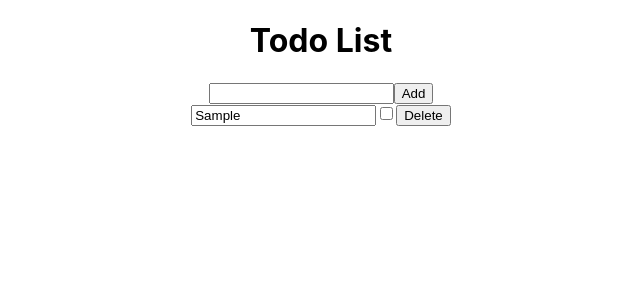
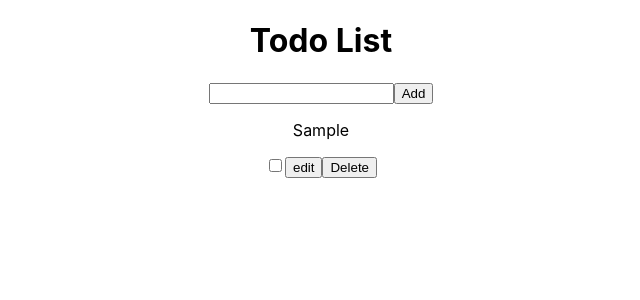
Before and after one commit to jarrod847/recoil, a React (Create React App) app: page / in a window 1280 px wide. Both pictures are taken after typing "Sample" into the empty fields and a click on the button "Add". Shown: the top 300 px of the page, without its empty margins (319-959 px from the left). Built offline with nearby package versions, Linux system fonts and the light colour scheme.

Commit message:
can now edit item when clicking on button

```diff
--- a/package.json
+++ b/package.json
@@ -6,6 +6,7 @@
     "@testing-library/jest-dom": "^4.2.4",
     "@testing-library/react": "^9.3.2",
     "@testing-library/user-event": "^7.1.2",
+    "node-sass": "^5.0.0",
     "react": "^16.13.1",
     "react-dom": "^16.13.1",
     "react-scripts": "3.4.1",
--- a/src/components/todoItem.js
+++ b/src/components/todoItem.js
@@ -1,9 +1,10 @@
-import React from "react";
+import React, { useState } from "react";
 import { useRecoilState } from "recoil";
 import itemArr from "../recoil/atom";
 
 const TodoItem = ({ item }) => {
   const [todoList, setTodoList] = useRecoilState(itemArr);
+  const [editItem, setItem] = useState(false);
   const theItem = todoList.findIndex((list) => list === item);
 
   const editItemText = ({ target: { value } }) => {
@@ -13,6 +14,21 @@ const TodoItem = ({ item }) => {
     });
 
     setTodoList(newList);
+  };
+
+  const trueOrFalse = () => {
+    if (!editItem) {
+      setItem(true);
+    } else {
+      setItem(false);
+    }
+  };
+  const changeItem = () => {
+    return editItem ? (
+      <input type="text" value={item.txt} onChange={editItemText} />
+    ) : (
+      <p>{item.txt}</p>
+    );
   };
 
   const complete = () => {
@@ -32,9 +48,12 @@ const TodoItem = ({ item }) => {
 
   return (
     <div>
-      <input type="text" value={item.txt} onChange={editItemText} />
-      <input type="checkbox" checked={item.isComplete} onChange={complete} />
-      <button onClick={deleteItem}>Delete</button>
+      <div>
+        {changeItem()}
+        <input type="checkbox" checked={item.isComplete} onChange={complete} />
+        <button onClick={trueOrFalse}>{editItem ? "set" : "edit"}</button>
+        <button onClick={deleteItem}>Delete</button>
+      </div>
     </div>
   );
 
```
Also changed, not shown: 1 other file (tests, documents, lock files or other folders).
